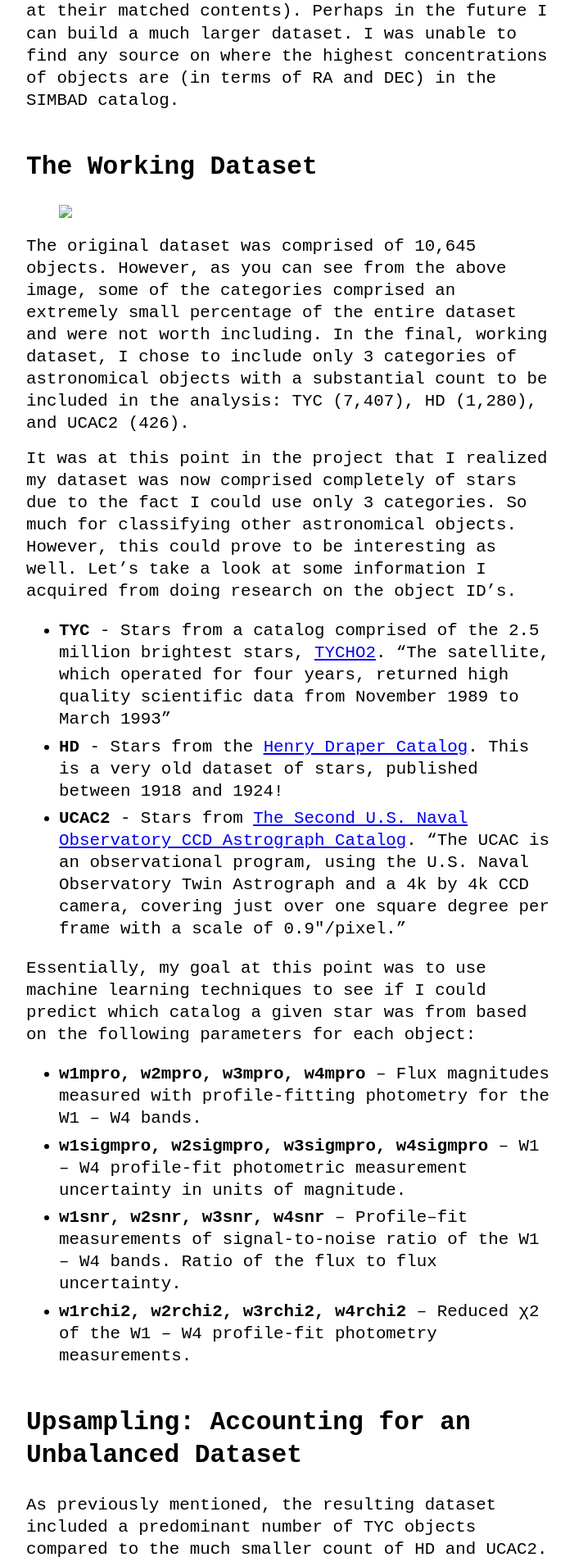
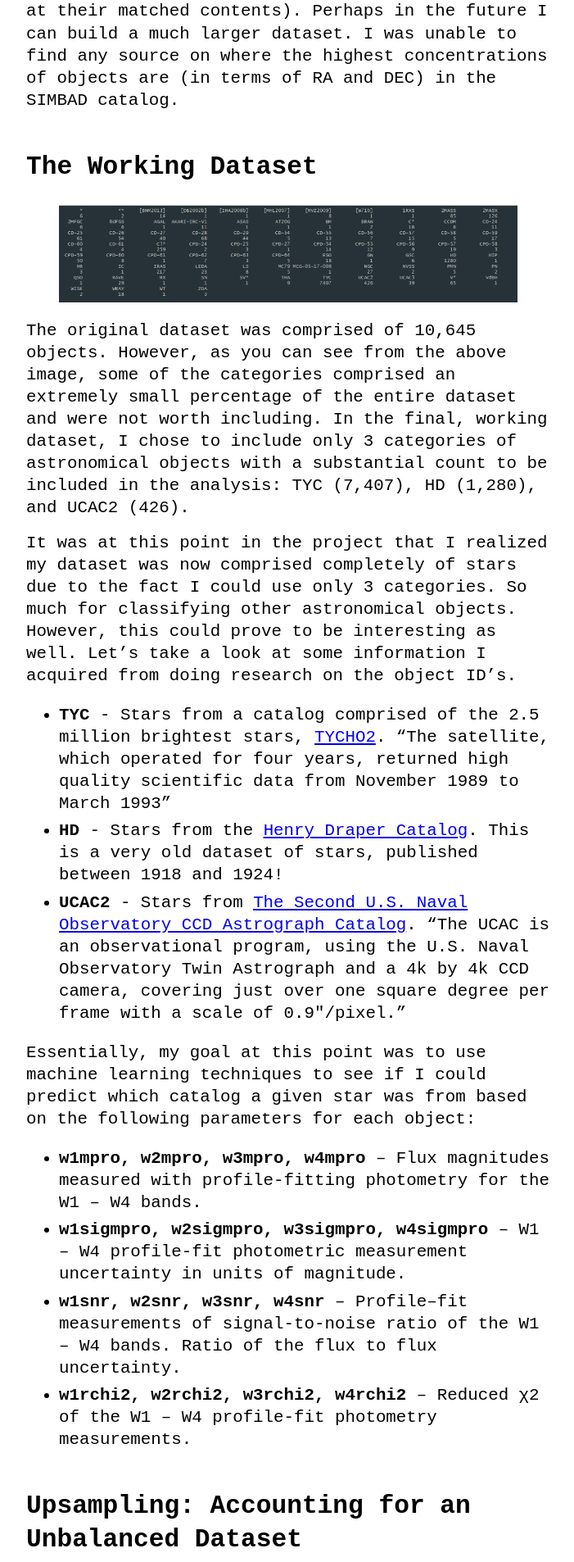
Before and after one commit to deadoceans/deadoceans.github.io, a Jekyll site: the page built from _posts/2017-12-01-benchmarking-ml-techniques-on-astronomical-data.md, in a window 1280 px wide. Shown: the part 2873-4779 px from the top of the page at 82% size, without its empty margins (288-989 px from the left). Built offline with Jekyll 4.4.1, drawn with Linux system fonts in a browser that asks for light colours.

Commit message:
Update 2017-12-01-benchmarking-ml-techniques-on-astronomical-data.md

```diff
--- a/_posts/2017-12-01-benchmarking-ml-techniques-on-astronomical-data.md
+++ b/_posts/2017-12-01-benchmarking-ml-techniques-on-astronomical-data.md
@@ -29,7 +29,7 @@ Unfortunately, querying SIMBAD this way was mind-numbingly slow, and the script
 ## The Working Dataset
 
 <figure>
-    <img src="../assets/img/object_counts.png">
+    <img src="../img/object_counts.png">
 </figure>
 
 The original dataset was comprised of 10,645 objects. However, as you can see from the above image, some of the categories comprised an extremely small percentage of the entire dataset and were not worth including. In the final, working dataset, I chose to include only 3 categories of astronomical objects with a substantial count to be included in the analysis: TYC (7,407), HD (1,280), and UCAC2 (426).
@@ -69,7 +69,7 @@ By using this technique, my final working dataset was **22,221** observations in
 I encountered another issue with the data while attempting model regularization. There were several missing data points in a few columns of the dataset. I used the following code to give me an exact count of the missing values in the dataset.
 
 <figure>
-    <img src="../assets/img/ns_vals.jpg">
+    <img src="../img/ns_vals.jpg">
 </figure>
 
 As we can see here, the “sigmpro” columns are the ones with the missing values. w4sigmpro had far too many missing values, so I chose to completely do away with this column altogether. For the other three columns, I simply replaced the missing values with the mean value of the column itself.
@@ -95,25 +95,25 @@ Typically, it is a great idea to explore the data you are working with in a visu
 I began by visualizing the locations of the data in terms of their RA and DEC measurements. The plot is color coded to indicate the three catalogs of star classes that I am working with. This plot gave me a good idea of where the bands I took my samples from were located in terms of RA and DEC space.
 
 <figure>
-    <img src="../assets/img/vis.png">
+    <img src="../img/vis.png">
 </figure>
 
 Next, I created plots of the magnitude of the 4 bands vs. their respective signal-to-noise ratios.
 
 <figure>
-    <img src="../assets/img/w1.png">
+    <img src="../img/w1.png">
 </figure>
 
 <figure>
-    <img src="../assets/img/w2.png">
+    <img src="../img/w2.png">
 </figure>
 
 <figure>
-    <img src="../assets/img/w3.png">
+    <img src="../img/w3.png">
 </figure>
 
 <figure>
-    <img src="../assets/img/w4.png">
+    <img src="../img/w4.png">
 </figure>
 
 This is actually pretty interesting! The w1 and w2 bands have very similar shapes. That is, they slope upwards and sort of level off. With these two, there seems to be a very general pattern (with several outliers, of course), that the higher the flux magnitude, the higher the signal-to-noise ratio. The stars from the HD catalog also seem to comprise a greater amount of the stars with lower flux measurements.
```
